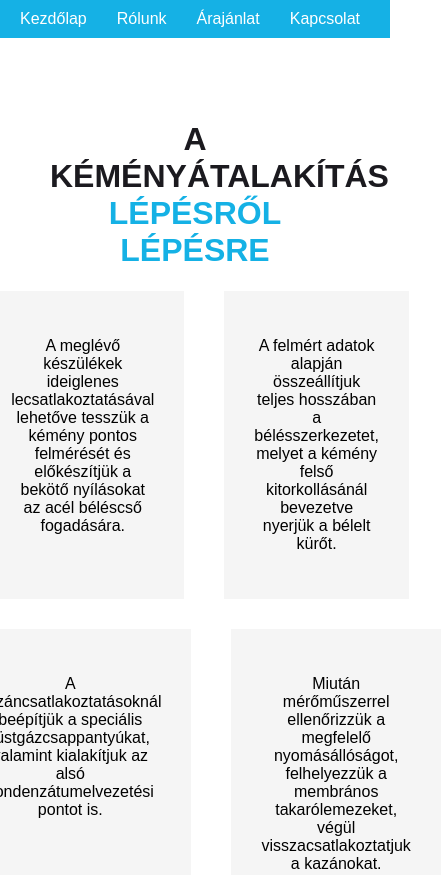
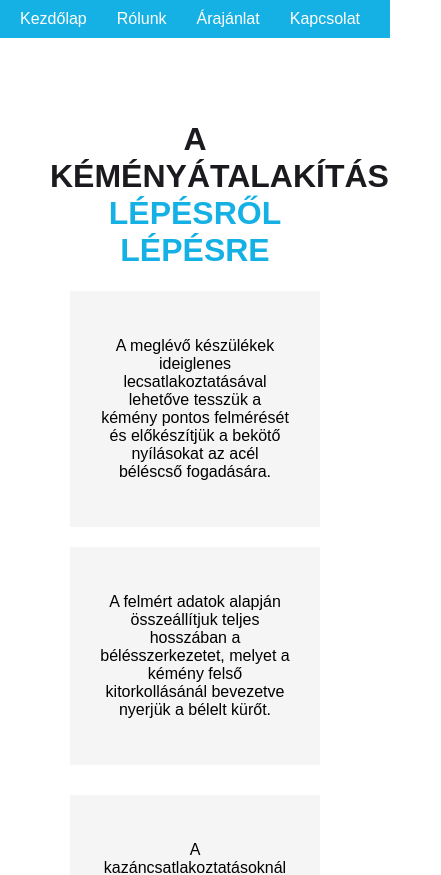
Before and after one commit to kiralydaniel/k13, a Vue app: page / in a window 390 px wide. Shown: the top 875 px of the page, 441 px wide, since content can reach past the window. Built offline with nearby package versions, Linux system fonts and the light colour scheme.

Commit message:
fix: mobile view

```diff
--- a/src/components/Style.css
+++ b/src/components/Style.css
@@ -79,12 +79,13 @@ nav {
   }
 
   @media (max-width: 768px) {
-    .chimney-upgrade-row {
+    .text-box-row {
       flex-wrap: wrap;
     }
 
     .text-box-left,
-    .text-box-right {
+    .text-box-right,
+    .text-box-dark {
       width: 100%;
     }
   }
```
